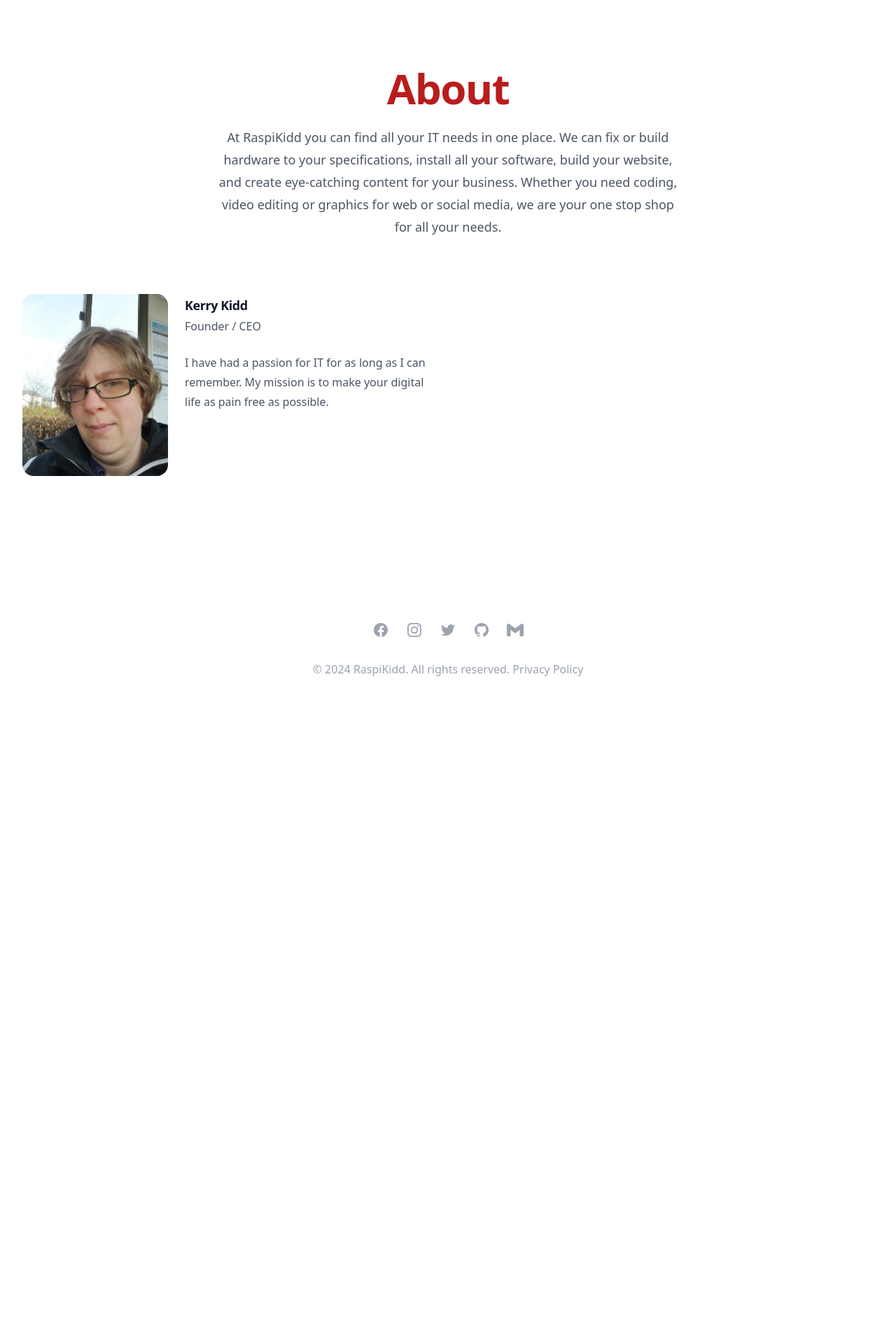
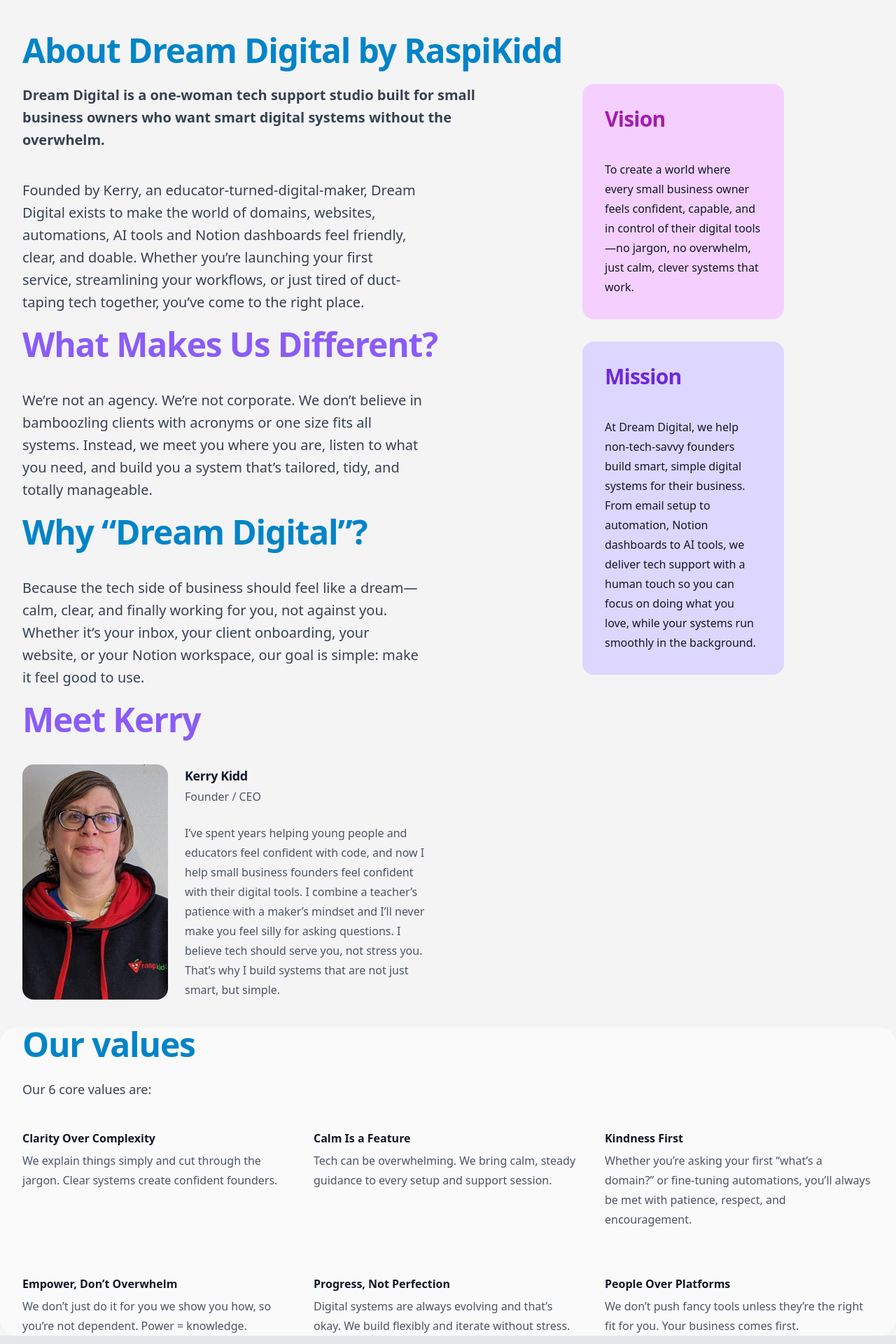
Before and after one commit to DigitalITServices/DigitalServices, a Nuxt app: page /About in a window 1280 px wide. Shown: the part 160-2080 px from the top of the page at 70% size. Before the commit the page ends 1176 px from the top, so only its background shows below. Built offline with nearby package versions, Linux system fonts and the light colour scheme.

Commit message:
Updated About page meets WCAG colour accessability

```diff
--- a/components/Footer.vue
+++ b/components/Footer.vue
@@ -1,11 +1,11 @@
 <template>
     <!--footer -->
-   <footer class="bg-white">
+   <footer class="bg-gray-200">
         <div class="px-4 py-12 mx-auto overflow-hidden max-w-7xl sm:px-6 lg:px-8">
           <div class="flex justify-center mt-8 space-x-6">
             <a
               href="https://www.facebook.com/RaspiKidd"
-              class="text-gray-400 hover:text-gray-500"
+              class="text-gray-500 hover:text-gray-700"
             >
           <span class="sr-only">Facebook</span>
           <svg
@@ -22,7 +22,7 @@
 
         <a
           href="https://www.instagram.com/raspikidd/"
-          class="text-gray-400 hover:text-gray-500"
+          class="text-gray-500 hover:text-gray-700"
         >
           <span class="sr-only">Instagram</span>
           <svg
@@ -38,7 +38,7 @@
         </a>
             <a
               href="https://twitter.com/RaspiKidd"
-              class="text-gray-400 hover:text-gray-500"
+              class="text-gray-500 hover:text-gray-700"
             >
               <span class="sr-only">Twitter</span>
               <svg
@@ -55,7 +55,7 @@
 
             <a
               href="https://github.com/RaspiKidd"
-              class="text-gray-400 hover:text-gray-500"
+              class="text-gray-500 hover:text-gray-700"
             >
               <span class="sr-only">GitHub</span>
               <svg
@@ -74,7 +74,7 @@
 
             <a
                href="mailto:services@raspikidd.com"
-              class="text-gray-400 hover:text-gray-500"
+              class="text-gray-500 hover:text-gray-700"
             >
               <span class="sr-only">Email</span>
               <svg class="w-6 h-6" fill="currentColor">
@@ -84,7 +84,7 @@
               </svg>
             </a>
           </div>
-          <p class="mt-8 text-base text-center text-gray-400">
+          <p class="mt-8 text-base text-center text-gray-700">
             &copy; 2024 RaspiKidd. All rights reserved.
             <a href="https://www.iubenda.com/privacy-policy/97489543"
             class="iubenda-white iubenda-noiframe iubenda-embed iubenda-noiframe "
--- a/pages/About.vue
+++ b/pages/About.vue
@@ -1,16 +1,113 @@
 <template>
-  <Header />
-  <div class="bg-white py-24 sm:py-32">
-    <div class="mx-auto max-w-7xl px-6 lg:px-8">
-      <div class="mx-auto max-w-2xl sm:text-center">
-        <h1 class="text-4xl tracking-tight font-extrabold text-red-700 sm:text-5xl md:text-6xl lg:text-5xl xl:text-6xl">
-            About
-          </h1>
-        <p class="mt-6 text-lg leading-8 text-gray-600">
-          At RaspiKidd you can find all your IT needs in one place. We can fix or build hardware to your specifications, install all your software, build your website, and create eye-catching content for your business. Whether you need coding, video editing or graphics for web or social media, we are your one stop shop for all your needs.
-        </p>
-      </div>
-      <ul role="list" class="mx-auto mt-20 grid max-w-2xl grid-cols-1 gap-x-6 gap-y-20 sm:grid-cols-2 lg:max-w-4xl lg:gap-x-8 xl:max-w-none">
+  <div class="bg-zinc-100">
+      <Header />
+      <main class="isolate">
+        <!-- Content section -->
+        <div class="mx-auto mt-32 max-w-7xl px-6 sm:mt-20 lg:px-8">
+          <div class="mx-auto max-w-2xl lg:mx-0 lg:max-w-none">
+            <h1 class="text-pretty text-3xl font-semibold tracking-tight text-sky-600 sm:text-4xl md:text-5xl lg:text-4xl xl:text-5xl">
+              About Dream Digital by RaspiKidd
+            </h1>
+            <div class="mt-6 flex flex-col gap-x-8 gap-y-20 lg:flex-row">
+              <div class="lg:w-full lg:max-w-2xl lg:flex-auto">
+                <p class="text-xl/8 text-gray-700 font-semibold">
+                  Dream Digital is a one-woman tech support studio built for small business owners who want smart digital systems
+                  without the overwhelm.
+
+                </p>
+                <p class="mt-10 max-w-xl text-xl/8 text-gray-700">
+                  Founded by Kerry, an educator-turned-digital-maker, Dream Digital exists to make the world of domains, websites,
+                  automations, AI tools and Notion dashboards feel friendly, clear, and doable. Whether you’re launching your first
+                  service, streamlining your workflows, or just tired of duct-taping tech together, you’ve come to the right place.
+                </p>
+                <h2 class="mt-5 text-pretty text-4xl font-semibold tracking-tight text-violet-500 sm:text-5xl">
+                  What Makes Us Different?
+                </h2>
+                <p class="mt-10 max-w-xl text-xl/8 text-gray-700">
+                  We’re not an agency. We’re not corporate. We don’t believe in bamboozling clients with acronyms or one size
+                  fits all systems. Instead, we meet you where you are, listen to what you need, and build you a system that’s
+                  tailored, tidy, and totally manageable.
+                </p>
+                <h2 class="mt-5 text-pretty text-4xl font-semibold tracking-tight text-sky-600 sm:text-5xl">
+                  Why “Dream Digital”?
+                </h2>
+                <p class="mt-10 max-w-xl text-xl/8 text-gray-700">
+                 Because the tech side of business should feel like a dream—calm, clear, and finally working for you, not against you.
+                 Whether it’s your inbox, your client onboarding, your website, or your Notion workspace, our goal is simple: make it
+                 feel good to use.
+                </p>
+
+                <!-- Team section -->
+                <h2 class="mt-5 text-pretty text-4xl font-semibold tracking-tight text-violet-500 sm:text-5xl">
+                  Meet Kerry
+                </h2>
+                <ul role="list" class="mt-10 max-w-xl text-xl/8" >
+                  <li v-for="person in people" :key="person.name" class="flex flex-col gap-6 xl:flex-row">
+                    <img class="aspect-[4/5] w-52 flex-none rounded-2xl object-cover" :src="person.imageUrl" alt="" />
+                    <div class="flex-auto">
+                      <h3 class="text-lg font-semibold leading-8 tracking-tight text-gray-900">{{ person.name }}</h3>
+                      <p class="text-base leading-7 text-gray-600">{{ person.role }}</p>
+                      <p class="mt-6 text-base leading-7 text-gray-600">{{ person.bio }}</p>
+                    </div>
+                  </li>
+                </ul>
+              </div>
+              <div class="lg:flex lg:flex-auto lg:justify-center">
+                <dl class="w-64 space-y-8 xl:w-80">
+                  <div class="flex flex-col-reverse justify-between gap-x-16 gap-y-8 rounded-2xl bg-fuchsia-200 p-8 sm:w-3/4 sm:max-w-md sm:flex-row-reverse sm:items-end lg:w-72 lg:max-w-none lg:flex-none lg:flex-col lg:items-start">
+                    <p class="flex-none text-3xl font-bold tracking-tight text-fuchsia-700">
+                      Vision
+                    </p>
+                    <div class="sm:w-80 sm:shrink lg:w-auto lg:flex-none">
+                      <p class="mt-2 text-base/7 text-gray-900">
+                        To create a world where every small business owner feels confident, capable, and in control of their digital
+                        tools—no jargon, no overwhelm, just calm, clever systems that work.
+                      </p>
+                    </div>
+                  </div>
+                  <div class="flex flex-col-reverse justify-between gap-x-16 gap-y-8 rounded-2xl bg-violet-200 p-8 sm:w-3/4 sm:max-w-md sm:flex-row-reverse sm:items-end lg:w-72 lg:max-w-none lg:flex-none lg:flex-col lg:items-start">
+                    <p class="flex-none text-3xl font-bold tracking-tight text-violet-700">
+                      Mission
+                    </p>
+                    <div class="sm:w-80 sm:shrink lg:w-auto lg:flex-none">
+                      <p class="mt-2 text-base/7 text-gray-900">
+                        At Dream Digital, we help non-tech-savvy founders build smart, simple digital systems for their business.
+                        From email setup to automation, Notion dashboards to AI tools, we deliver tech support with a human touch so
+                        you can focus on doing what you love, while your systems run smoothly in the background.
+                      </p>
+                    </div>
+                  </div>
+                </dl>
+              </div>
+            </div>
+          </div>
+        </div>
+
+        <!-- Values section -->
+        <div class="mx-auto mt-32 max-w-7xl px-6 sm:mt-10 lg:px-8 sm:rounded-3xl bg-zinc-50">
+          <div class="mx-auto max-w-2xl lg:mx-0">
+            <h2 class="text-pretty text-4xl font-semibold tracking-tight text-sky-600 sm:text-5xl">
+              Our values
+            </h2>
+            <p class="mt-6 text-lg/8 text-gray-700">
+              Our 6 core values are:
+            </p>
+          </div>
+          <dl class="mx-auto mt-10 grid max-w-2xl grid-cols-1 gap-x-8 gap-y-16 text-base/7 sm:grid-cols-2 lg:mx-0 lg:max-w-none lg:grid-cols-3">
+            <div v-for="value in values" :key="value.name">
+              <dt class="font-semibold text-gray-900">{{ value.name }}</dt>
+              <dd class="mt-1 text-gray-600">{{ value.description }}</dd>
+            </div>
+          </dl>
+        </div>
+
+        <!-- Team section
+        <div class="mx-auto mt-32 max-w-7xl px-6 sm:mt-48 lg:px-8">
+          <div class="mx-auto max-w-2xl lg:mx-0">
+            <h2 class="text-pretty text-4xl font-semibold tracking-tight text-gray-900 sm:text-5xl">Our team</h2>
+            <p class="mt-6 text-lg/8 text-gray-600">We’re a dynamic group of individuals who are passionate about what we do and dedicated to delivering the best results for our clients.</p>
+          </div>
+          <ul role="list" class="mx-auto mt-20 grid max-w-2xl grid-cols-1 gap-x-6 gap-y-20 sm:grid-cols-2 lg:max-w-4xl lg:gap-x-8 xl:max-w-none">
         <li v-for="person in people" :key="person.name" class="flex flex-col gap-6 xl:flex-row">
           <img class="aspect-[4/5] w-52 flex-none rounded-2xl object-cover" :src="person.imageUrl" alt="" />
           <div class="flex-auto">
@@ -20,8 +117,9 @@
           </div>
         </li>
       </ul>
+        </div> -->
+      </main>
     </div>
-  </div>
 
   <!--footer -->
   <Footer />
@@ -34,8 +132,40 @@
     role: 'Founder / CEO',
     imageUrl:
       '/images/KKProfile.jpg',
-    bio: 'I have had a passion for IT for as long as I can remember. My mission is to make your digital life as pain free as possible.',
+    bio: "I’ve spent years helping young people and educators feel confident with code, and now I help small business founders feel confident with their digital tools. I combine a teacher’s patience with a maker’s mindset and I’ll never make you feel silly for asking questions. I believe tech should serve you, not stress you. That’s why I build systems that are not just smart, but simple.",
   },
   // More people...
 ]
+const values = [
+    {
+      name: 'Clarity Over Complexity',
+      description:
+        'We explain things simply and cut through the jargon. Clear systems create confident founders.',
+    },
+    {
+      name: 'Calm Is a Feature',
+      description:
+        'Tech can be overwhelming. We bring calm, steady guidance to every setup and support session.',
+    },
+    {
+      name: 'Kindness First',
+      description:
+        'Whether you’re asking your first “what’s a domain?” or fine-tuning automations, you’ll always be met with patience, respect, and encouragement.',
+    },
+    {
+      name: 'Empower, Don’t Overwhelm',
+      description:
+        'We don’t just do it for you we show you how, so you’re not dependent. Power = knowledge.',
+    },
+    {
+      name: 'Progress, Not Perfection',
+      description:
+        'Digital systems are always evolving and that’s okay. We build flexibly and iterate without stress.',
+    },
+    {
+      name: 'People Over Platforms',
+      description:
+        'We don’t push fancy tools unless they’re the right fit for you. Your business comes first.',
+    },
+  ]
 </script>
```
Also changed, not shown: public/images/KKProfile(OLD).jpg (added), public/images/KKProfile.jpg.
